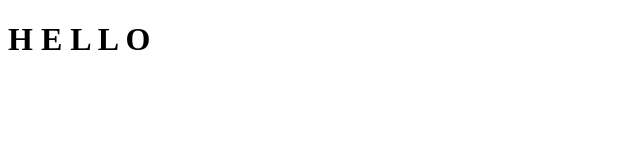
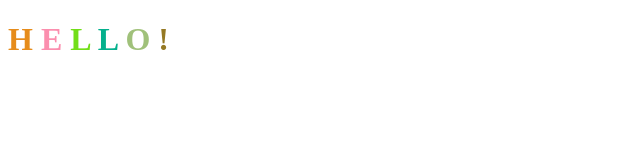
Before and after one commit to rablade/animatedTextGetDemo, a plain HTML site: page index.html in a window 1280 px wide. Shown: the whole page, without its empty margins (0-640 px from the left). Drawn offline with Linux system fonts and the light colour scheme; a web font is replaced by a local one.

Commit message:
fix small errors

```diff
--- a/app.js
+++ b/app.js
@@ -3,7 +3,7 @@ const r = Math.floor(Math.random() * 256);
 const g = Math.floor(Math.random() * 256);
 const b = Math.floor(Math.random() * 256);
 
-retrun `rgb(${r},${g}${b}`
+return `rgb(${r},${g},${b}`
 }
 
 
--- a/index.html
+++ b/index.html
@@ -15,6 +15,7 @@
     <span class="letter">L</span>
     <span class="letter">L</span>
     <span class="letter">O</span>
+    <span class="letter">!</span>
     </h1>
 
     <script src="app.js"></script>
```
